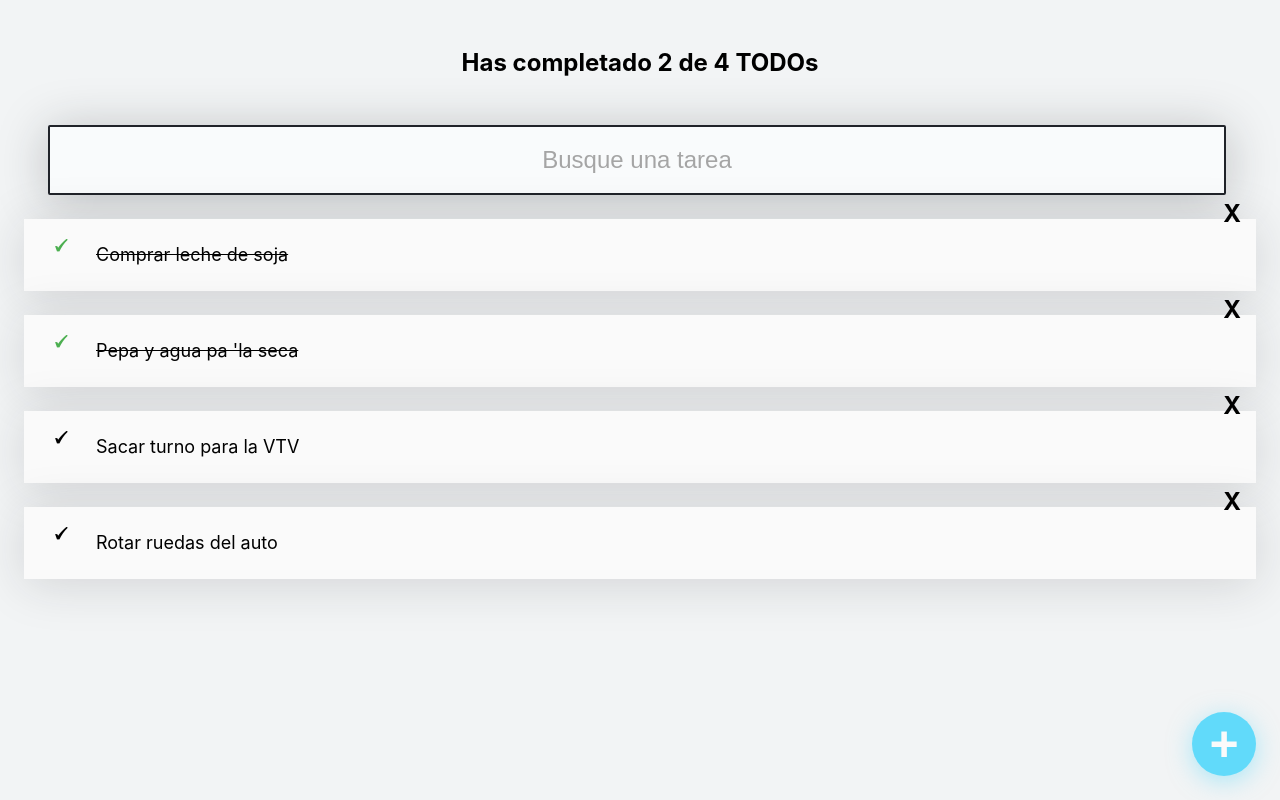
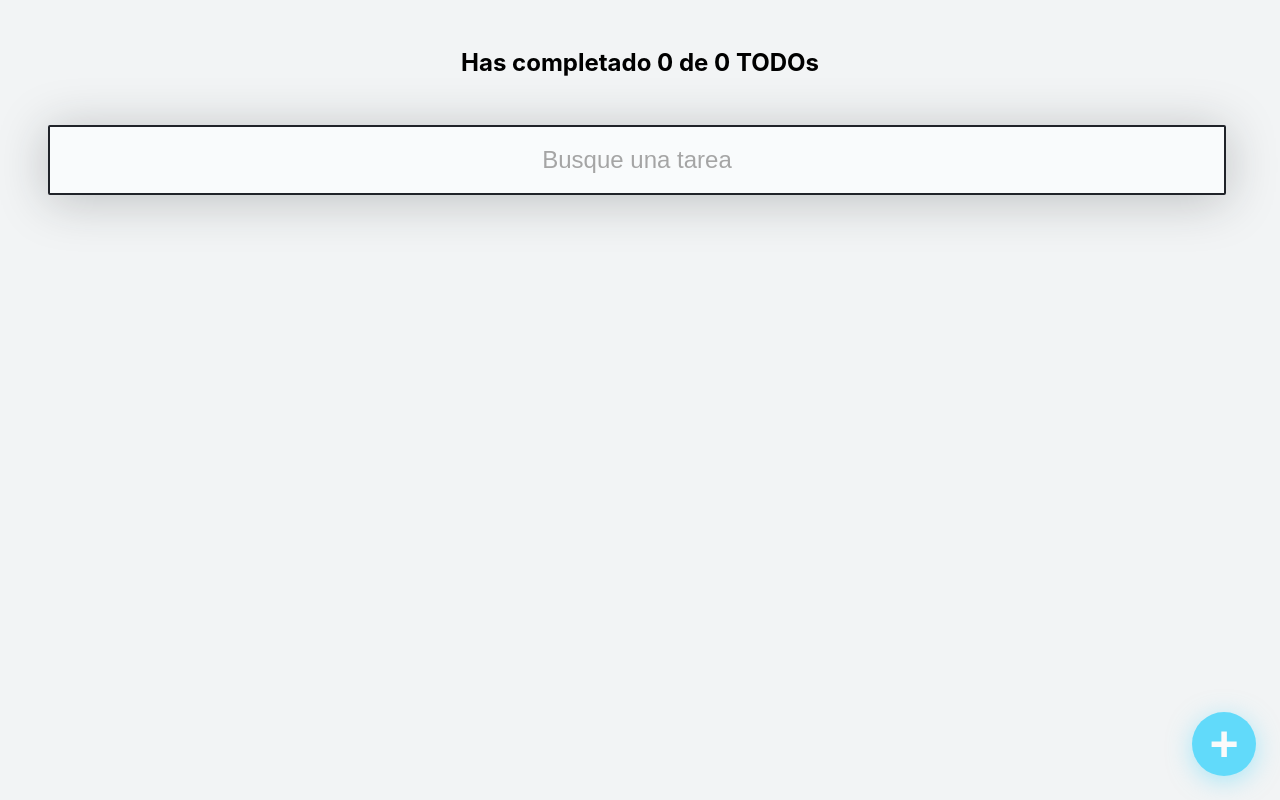
Before and after one commit to fersayago/intro-react, a React (Create React App) app in the folder todo-machine/: page / in a window 1280 px wide. Built offline with nearby package versions, Linux system fonts and the light colour scheme.

Commit message:
Persistencia de datos con Local Storage

```diff
--- a/todo-machine/src/App.js
+++ b/todo-machine/src/App.js
@@ -1,16 +1,29 @@
 import React from 'react'
 import AppUI from './AppUI';
 
+/*
 const defaultTodos = [
   {text: 'Comprar leche de soja', completed: true},
   {text: 'Pepa y agua pa \'la seca', completed: true},
   {text: 'Sacar turno para la VTV', completed: false},
   {text: 'Rotar ruedas del auto', completed: false},
 ]
+*/
+function App() {
+  const localStorageTodos = localStorage.getItem('TODOS_V1')
 
-function App() {
+  let parsedTodos;
 
-  const [todos, setTodos] = React.useState(defaultTodos);
+  if (!localStorageTodos){
+    // si localStorageTodos esta vacio se crea un array el cual luego se puede poblar y
+    // utilizar con JSON.parse en el estado de Todos
+    localStorage.setItem('TODOS_V1', JSON.stringify([]))
+    parsedTodos= [];
+  } else {
+    parsedTodos = JSON.parse(localStorageTodos)
+  }
+
+  const [todos, setTodos] = React.useState(parsedTodos);
   const [searchValue, setSearchValue] = React.useState('');
 
   const completedTodos = todos.filter(todo => todo.completed === true).length;
@@ -28,30 +41,35 @@
     })
   }
 
-  // MARCAR COMPLETADO
+  // funcion para guardar los todos en el estado pero ademas
+  // PARA PERSISTIR LOS TODOS EN EL LOCAL STORAGE
+  const saveTodos= (newTodos) => {
+    const stringifiedTodos = JSON.stringify(newTodos);
+    localStorage.setItem('TODOS_V1', stringifiedTodos);
+    setTodos(newTodos);
+  }
+
   const completeTodo = (text) => {
     const todoIndex = todos.findIndex (todo => todo.text === text)
     const newTodos = [ ...todos ];
     newTodos[todoIndex].completed= true;
-    setTodos(newTodos);
+    saveTodos(newTodos);
   }
 
-  // MARCAR INCOMPLETO
   const uncompleteTodo = (text) => {
     const todoIndex = todos.findIndex ( todo => todo.text === text)
     const newTodos = [ ...todos ];
     newTodos[todoIndex].completed = false;
-    setTodos(newTodos);
+    saveTodos(newTodos);
   }
 
-  // ELIMINAR
   const deleteTodo = (text) => {
     const todoIndex = todos.findIndex (todo => todo.text === text)
     const newTodos = [ ...todos ];
     // para poder eliminar el todo, usamos splice para
     // indicar desde donde eliminamos y cuantos elementos
     newTodos.splice(todoIndex, 1);
-    setTodos(newTodos);
+    saveTodos(newTodos);
   }
 
   return (
```
